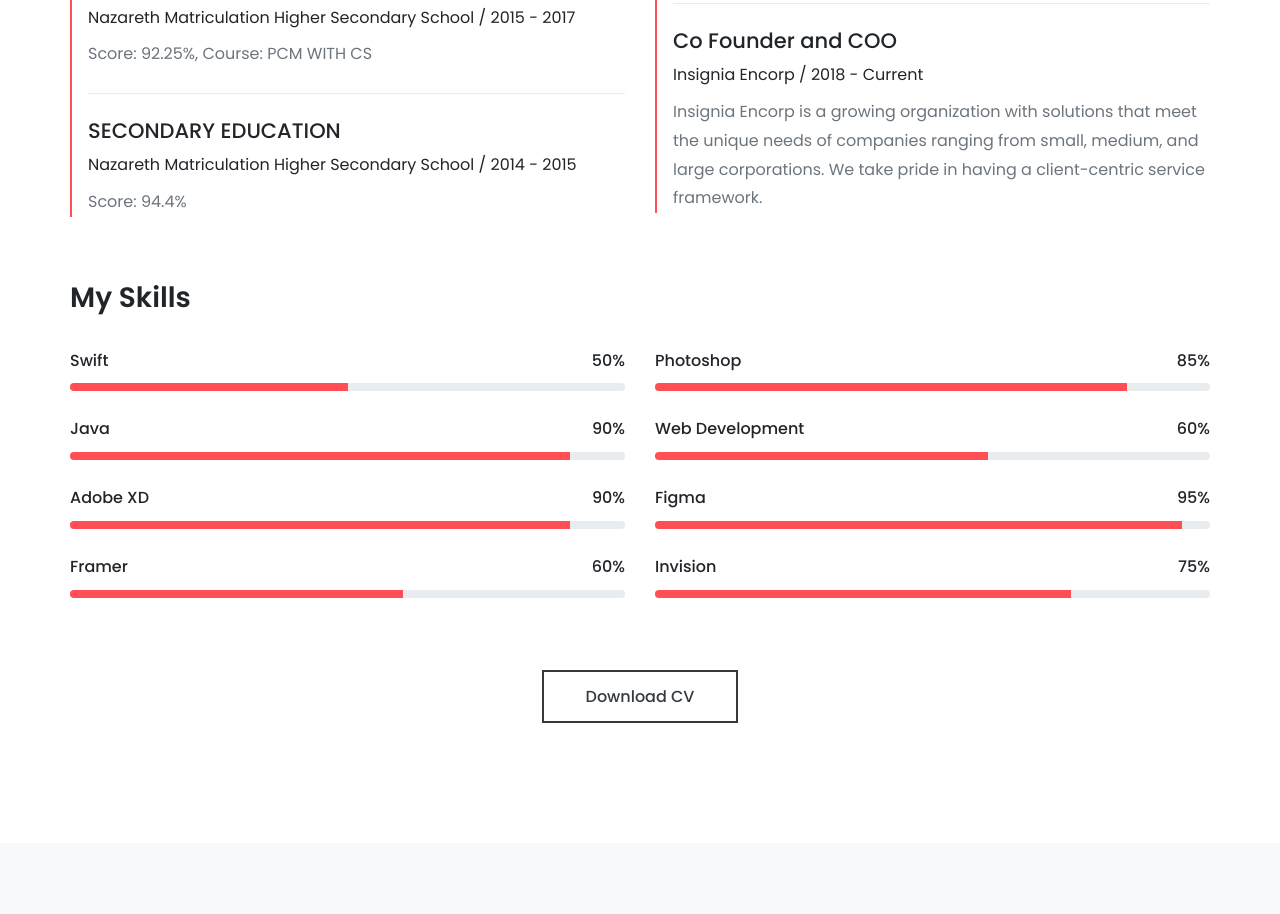
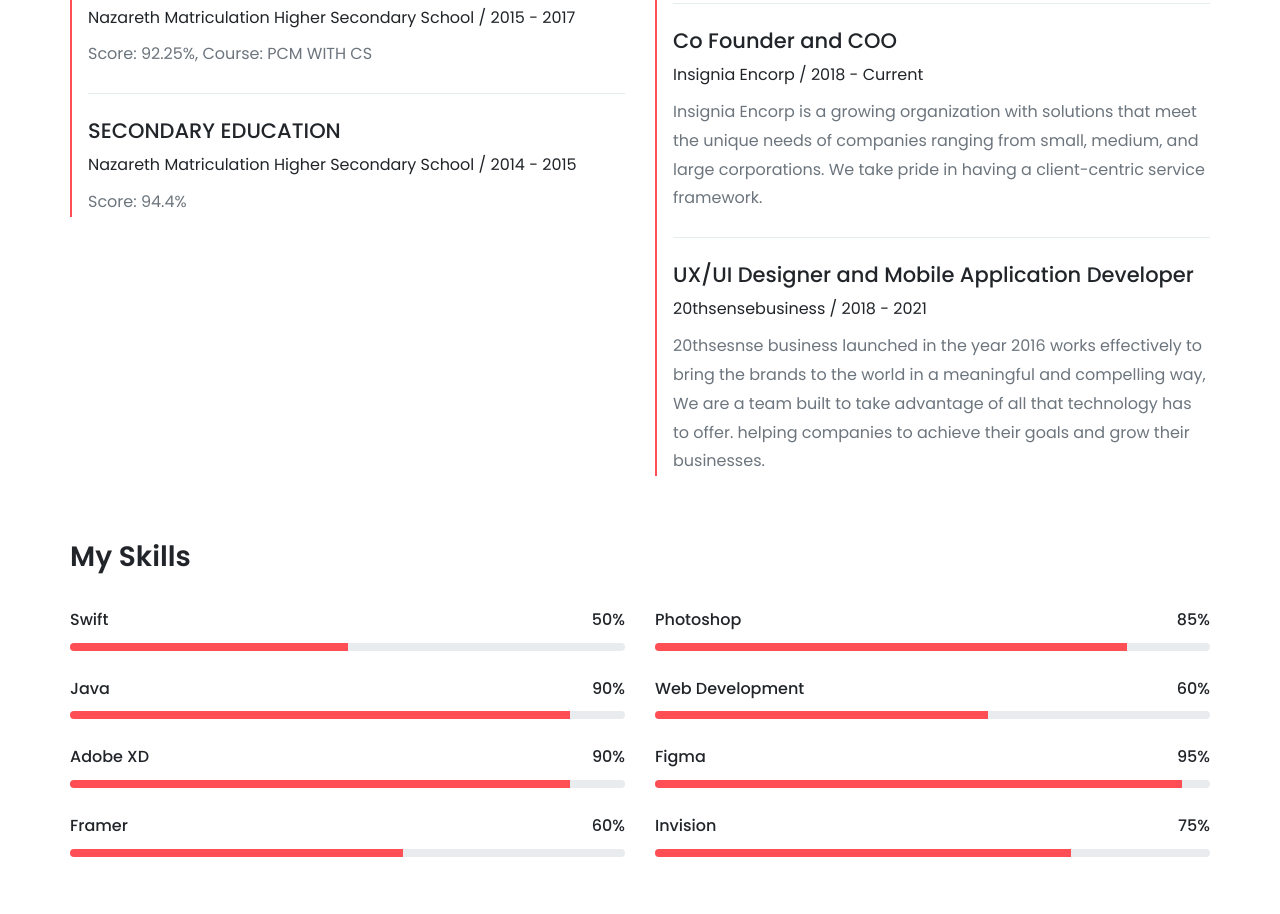
Before and after one commit to yedhukrrish/portfolio, a plain HTML site: page index.html in a window 1280 px wide. Shown: the part 2886-3800 px from the top of the page. Drawn offline with Linux system fonts and the light colour scheme; animation ran at ten frames a second.

Commit message:
Update index.html

```diff
--- a/index.html
+++ b/index.html
@@ -256,7 +256,10 @@
               <h3 class="text-5">Co Founder and COO</h3>
               <p class="mb-2">Insignia Encorp / 2018 - Current</p>
               <p class="text-muted">Insignia Encorp is a growing organization with solutions that meet the unique needs of companies ranging from small, medium, and large corporations. We take pride in having a client-centric service framework.</p>
-
+              <hr class="my-4">
+              <h3 class="text-5">UX/UI Designer and Mobile Application Developer</h3>
+              <p class="mb-2">20thsensebusiness / 2018 - 2021</p>
+              <p class="text-muted">20thsesnse business launched in the year 2016 works effectively to bring the brands to the world in a meaningful and compelling way, We are a team built to take advantage of all that technology has to offer. helping companies to achieve their goals and grow their businesses.</p>
             </div>
           </div>
         </div>
@@ -302,7 +305,7 @@
 
           </div>
         </div>
-        <p class="text-center mt-5 wow fadeInUp"><a href="myresume.pdf" target="_blank" class="btn btn-outline-dark shadow-none rounded-0">Download CV</a></p>
+        <p class="text-center mt-5 wow fadeInUp"><a href="myyedhuresume.pdf" target="_blank" class="btn btn-outline-dark shadow-none rounded-0">Download CV</a></p>
       </div>
     </section>
     <!-- Resume end -->
```
